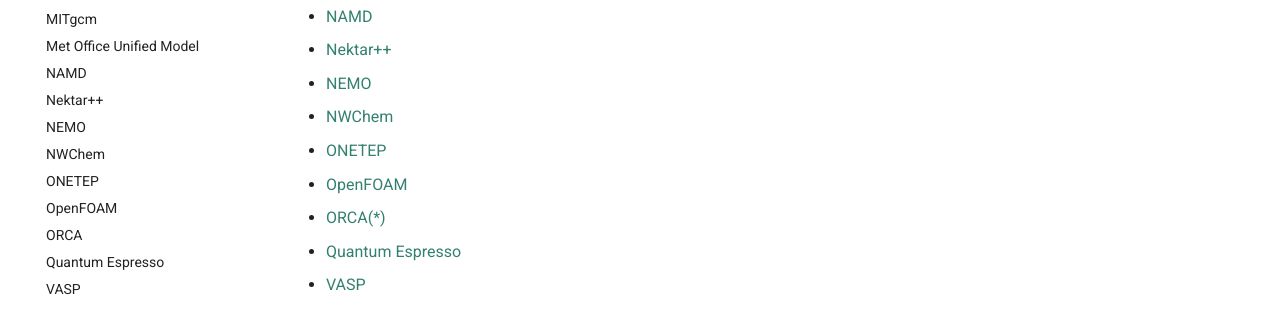
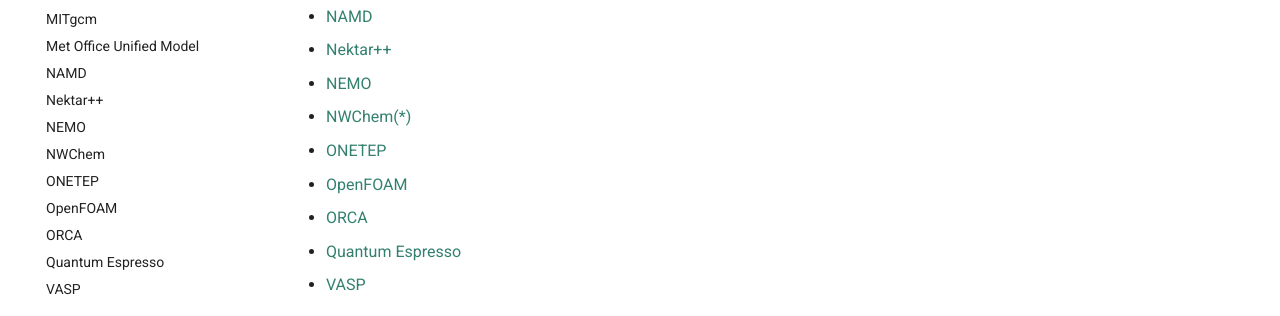
Before and after one commit to ARCHER2-HPC/archer2-docs, an MkDocs documentation site: the page built from docs/research-software/index.md, in a window 1280 px wide and 900 px high, scrolled down 562 px. Shown: the part 385-701 px from the top of the window. Built offline with MkDocs 1.6.1 and Material for MkDocs 9.7.7, drawn with Linux system fonts in a browser that asks for light colours; comment, search, counter and statistics services are not loaded.

```diff
--- a/docs/research-software/index.md
+++ b/docs/research-software/index.md
@@ -31,10 +31,10 @@ fully-supported software stack are marked with *):
   - [NAMD](namd.md)
   - [Nektar++](nektarplusplus.md)
   - [NEMO](nemo.md)
-  - [NWChem](nwchem.md)
+  - [NWChem(*)](nwchem.md)
   - [ONETEP](onetep.md)
   - [OpenFOAM](openfoam.md)
-  - [ORCA(*)](orca.md)
+  - [ORCA](orca.md)
   - [Quantum Espresso](qe.md)
   - [VASP](vasp.md)
 
```
Also changed, not shown: docs/research-software/nwchem.md (+9 -0 lines), docs/research-software/orca.md (+0 -9 lines).
